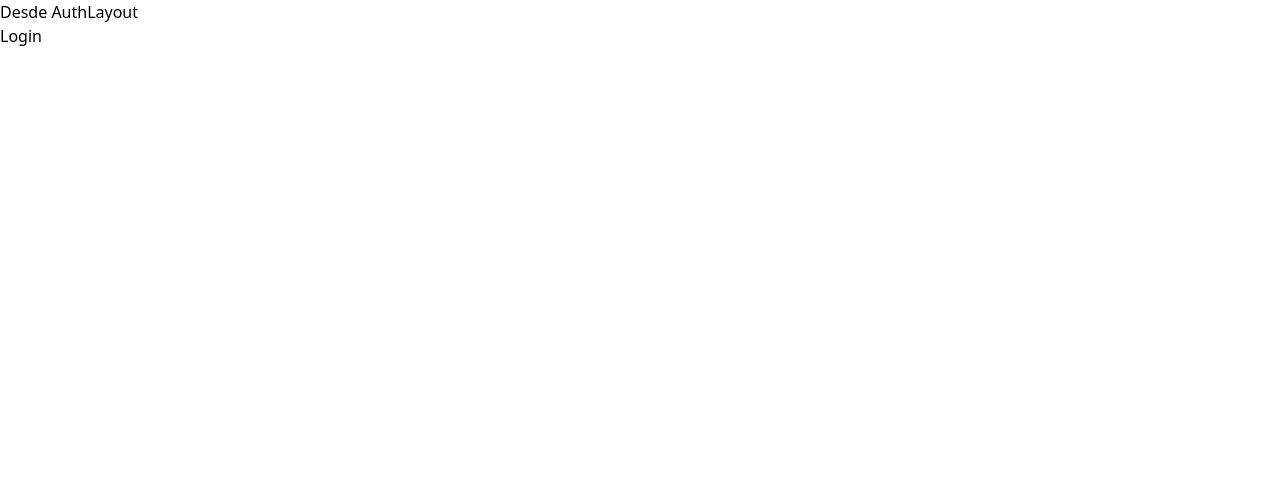
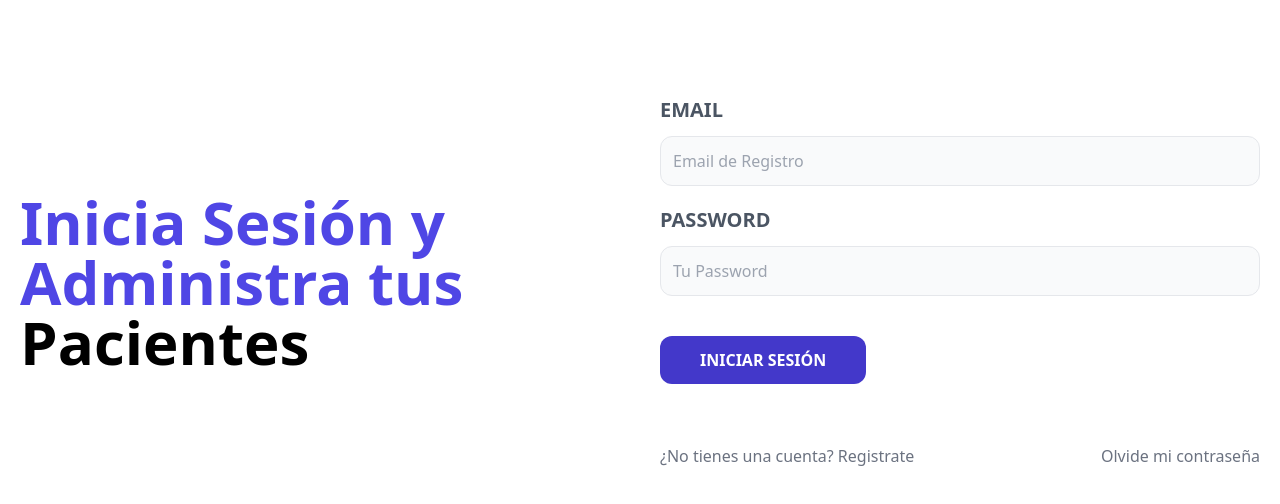
Before and after one commit to dlozanoc82/frontend-apv, a React (Vite) app: page / in a window 1280 px wide. Shown: the top 504 px of the page. Built offline with nearby package versions, Linux system fonts and the light colour scheme.

Commit message:
:lipstick: Se crea y agrega estilos al componente Login

```diff
--- a/src/layout/AuthLayout.jsx
+++ b/src/layout/AuthLayout.jsx
@@ -3,8 +3,9 @@
 const AuthLayout = () => {
     return (
         <>
-            <h1>Desde AuthLayout</h1>
-            <Outlet />
+            <main className='container mx-auto md:grid md:grid-cols-2 mt-14 gap-10 p-5 items-center'>
+                <Outlet />
+            </main>
         </>
     )
 }
--- a/src/pages/Login.jsx
+++ b/src/pages/Login.jsx
@@ -1,10 +1,42 @@
-import React from 'react'
+import { Link } from "react-router-dom";
 
 const Login = () => {
     return (
         <>
-            <h2>Login</h2>
-
+            <div>
+                <h1 className='text-indigo-600 font-black text-6xl'>
+                    Inicia Sesión y Administra tus <span className='text-black'>Pacientes</span>
+                </h1>
+            </div>
+            <div>
+                <form>
+                    <div className='my-5'>
+                        <label className='uppercase text-gray-600 block text-xl font-bold'>
+                            Email
+                        </label>
+                        <input className='border w-full p-3 mt-3 bg-gray-50 rounded-xl' type="text" placeholder='Email de Registro' />
+                    </div>
+                    <div className='my-5'>
+                        <label className='uppercase text-gray-600 block text-xl font-bold'>
+                            Password
+                        </label>
+                        <input className='border w-full p-3 mt-3 bg-gray-50 rounded-xl' type="password" placeholder='Tu Password' />
+                    </div>
+                    <input
+                        type="submit"
+                        value="Iniciar Sesión"
+                        className='bg-indigo-700 w-full py-3 px-10 rounded-xl text-white uppercase font-bold mt-5 hover:cursor-pointer hover:bg-indigo-800 md:w-auto'
+                    />
+                </form>
+                <nav className="mt-10 lg:flex lg:justify-between">
+                    <Link  className="block text-center my-5 text-gray-500" to='/registrar'>
+                        ¿No tienes una cuenta? Registrate
+                    </Link>
+                    <Link className="block text-center my-5 text-gray-500" to='/reset-password'>
+                        Olvide mi contraseña
+                    </Link>
+                </nav>
+            </div>
         </>
     )
 }
```
